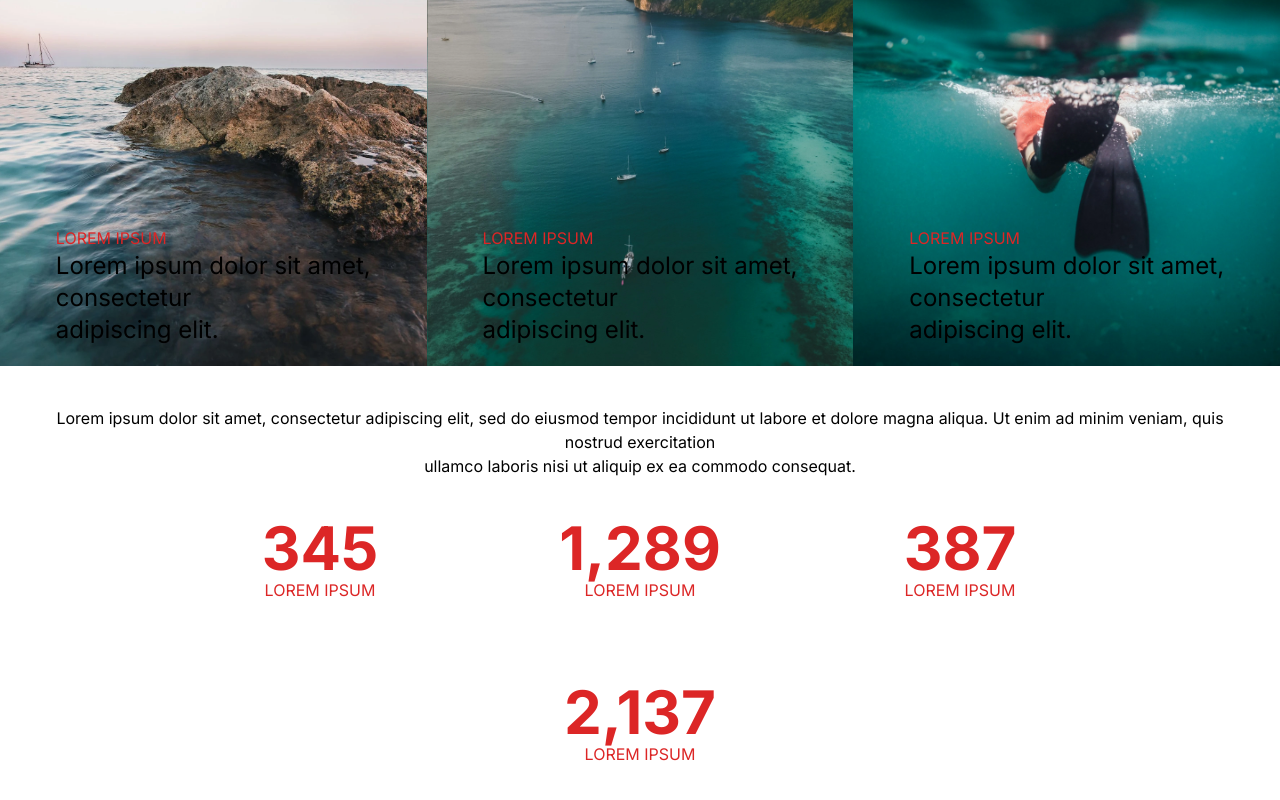
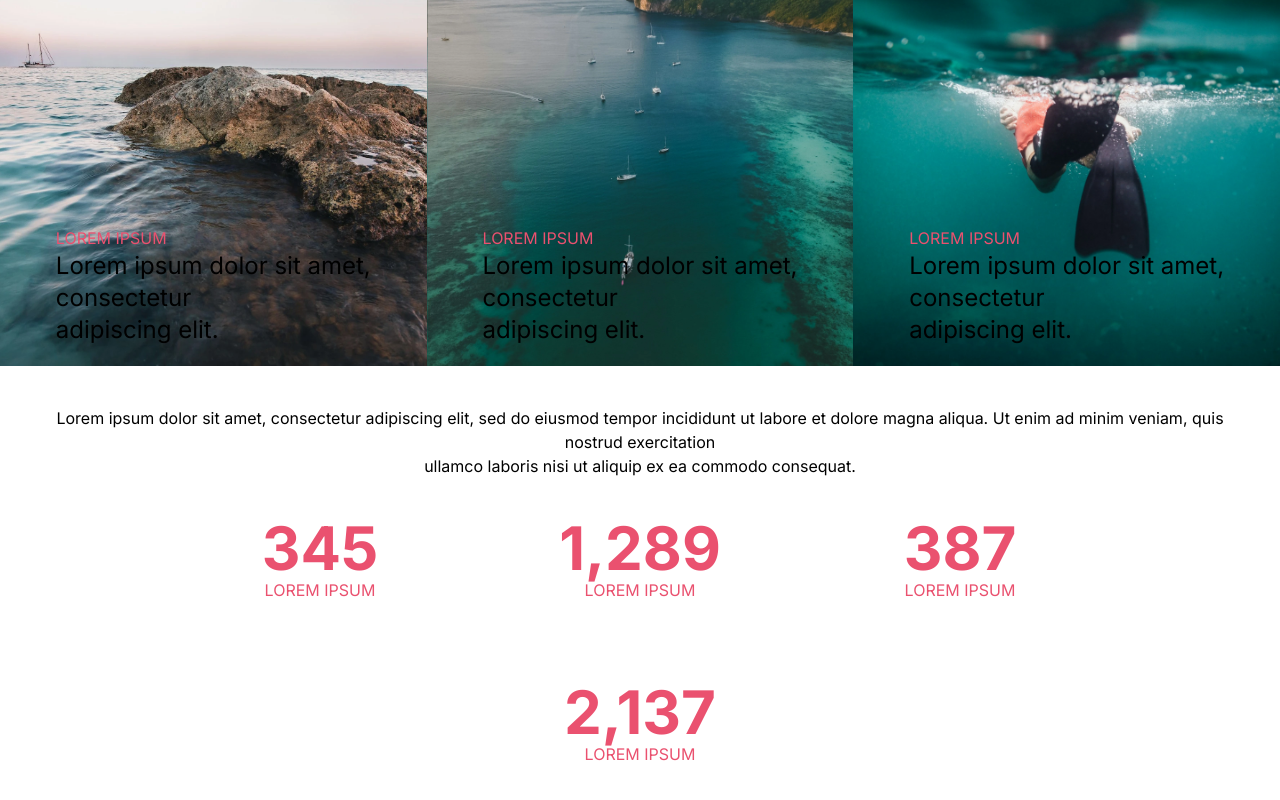
Before and after one commit to tchoifr/CKC-test, a Next.js app: page / in a window 1280 px wide. Shown: the part 1060-1860 px from the top of the page. Built offline with nearby package versions, Linux system fonts and the light colour scheme.

Commit message:
ajout custom colors

```diff
--- a/src/components/Compteur.tsx
+++ b/src/components/Compteur.tsx
@@ -22,9 +22,9 @@ const Compteur = () => {
           <CountUp
             end={345}
             duration={5}
-            className="text-red-600 font-bold text-6xl"
+            className="custom-color font-bold text-6xl"
           />
-          <p className="text-red-600 font-normal">LOREM IPSUM</p>
+          <p className="custom-color font-normal">LOREM IPSUM</p>
         </div>
         <div
           className="flex flex-col justify-center items-center p-10"
@@ -33,9 +33,9 @@ const Compteur = () => {
           <CountUp
             end={1289}
             duration={5}
-            className="text-red-600 font-bold text-6xl"
+            className="custom-color font-bold text-6xl"
           />
-          <p className="text-red-600 font-normal">LOREM IPSUM</p>
+          <p className="custom-color font-normal">LOREM IPSUM</p>
         </div>
         <div
           className="flex flex-col justify-center items-center p-10"
@@ -44,9 +44,9 @@ const Compteur = () => {
           <CountUp
             end={387}
             duration={5}
-            className="text-red-600 font-bold text-6xl"
+            className="custom-color font-bold text-6xl"
           />
-          <p className="text-red-600 font-normal">LOREM IPSUM</p>
+          <p className="custom-color font-normal">LOREM IPSUM</p>
         </div>
         <div
           className="flex flex-col justify-center items-center p-10"
@@ -55,9 +55,9 @@ const Compteur = () => {
           <CountUp
             end={2137}
             duration={5}
-            className="text-red-600 font-bold text-6xl"
+            className="custom-color font-bold text-6xl"
           />
-          <p className="text-red-600 font-normal">LOREM IPSUM</p>
+          <p className="custom-color font-normal">LOREM IPSUM</p>
         </div>
       </div>
     </div>
--- a/src/components/ImageSkew.tsx
+++ b/src/components/ImageSkew.tsx
@@ -6,7 +6,7 @@ const ImageSkew = () => {
     <div className="grid grid-cols-3 responsive-image-skew">
       <div className="flex justify-center items-end img-roche-brune-rivage">
         <div className="flex flex-col p-5">
-          <p className="text-red-600">LOREM IPSUM</p>
+          <p className="custom-color">LOREM IPSUM</p>
           <h3 className="text-2xl">
             Lorem ipsum dolor sit amet, <br /> consectetur <br /> adipiscing
             elit.
@@ -15,7 +15,7 @@ const ImageSkew = () => {
       </div>
       <div className="flex justify-center items-end img-bateau-blanc-ocean">
         <div className="flex flex-col p-5">
-          <p className="text-red-600">LOREM IPSUM</p>
+          <p className="custom-color">LOREM IPSUM</p>
           <h3 className="text-2xl">
             Lorem ipsum dolor sit amet, <br /> consectetur <br /> adipiscing
             elit.
@@ -24,7 +24,7 @@ const ImageSkew = () => {
       </div>
       <div className="flex  items-end justify-center img-plongeur">
         <div className="flex flex-col p-5">
-          <p className="text-red-600">LOREM IPSUM</p>
+          <p className="custom-color">LOREM IPSUM</p>
           <h3 className="text-2xl">
             Lorem ipsum dolor sit amet, <br /> consectetur <br /> adipiscing
             elit.
```
